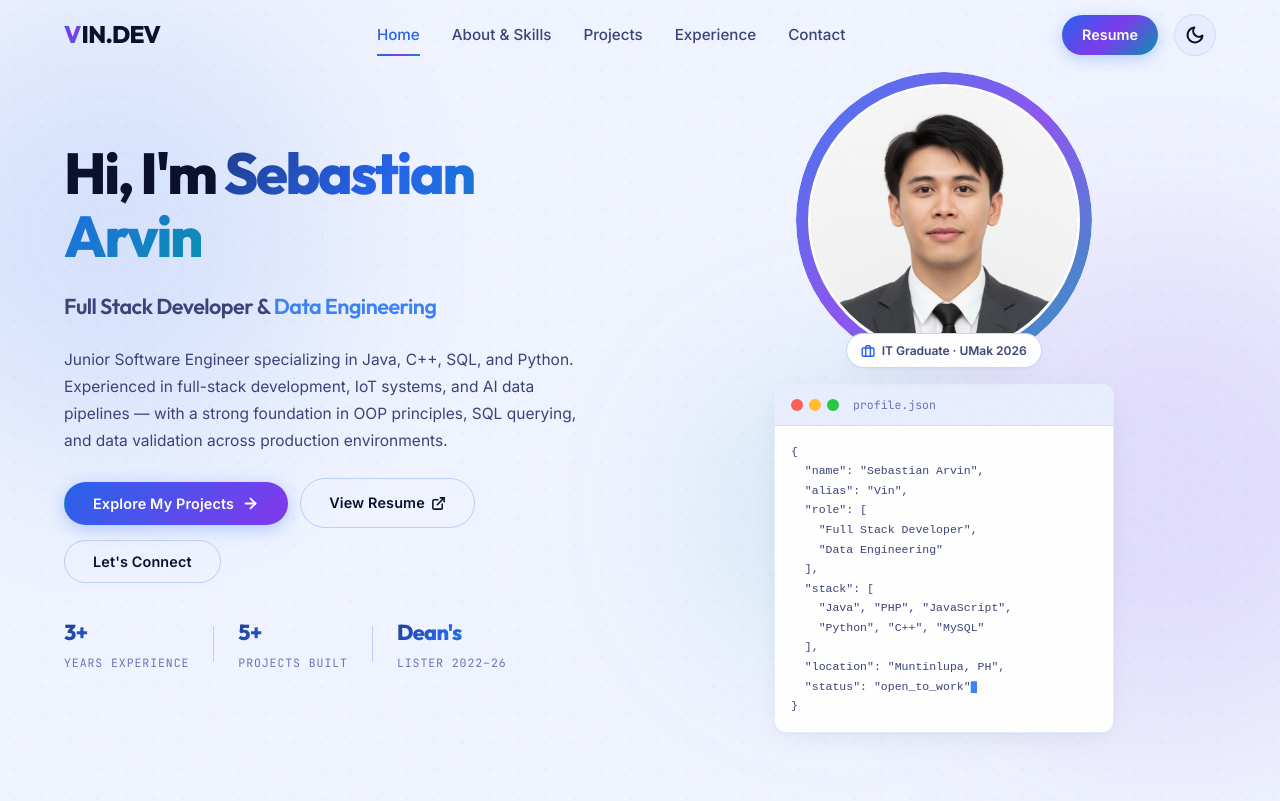
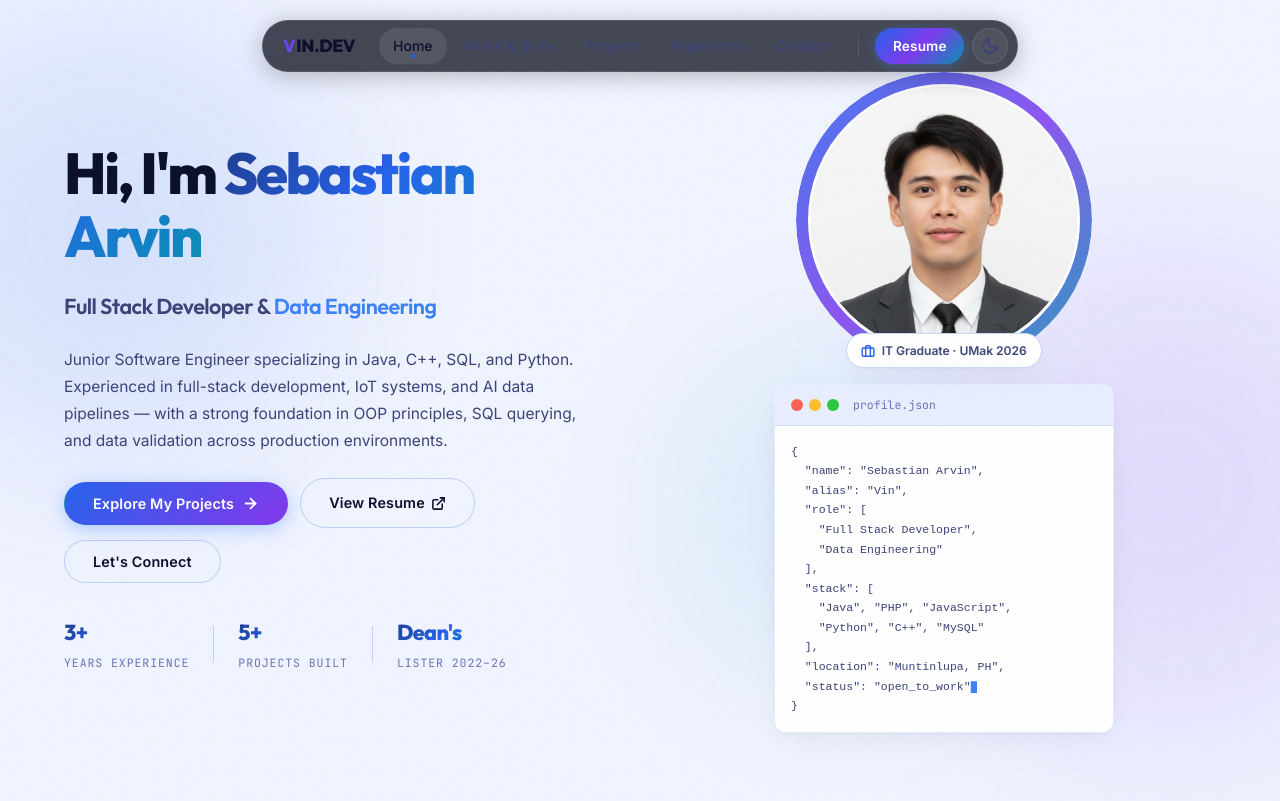
Before and after one commit to Artlein/MyPortfolio, a Next.js app: page / in a window 1280 px wide. Shown: the top 801 px of the page. Built offline with nearby package versions, Linux system fonts and the light colour scheme.

Commit message:
redesign: floating pill navbar with frosted glass and active dot indicator

```diff
--- a/src/components/Navbar.module.css
+++ b/src/components/Navbar.module.css
@@ -1,38 +1,49 @@
+/* ─── Floating Pill Navbar ─────────────────────────────────── */
 .header {
   position: fixed;
-  top: 0;
-  left: 0;
-  width: 100%;
+  top: 1.25rem;
+  left: 50%;
+  transform: translateX(-50%);
   z-index: 100;
+  width: auto;
+  max-width: calc(100vw - 2rem);
   transition: all var(--transition-normal);
-  border-bottom: 1px solid transparent;
-  background: transparent;
 }
 
-.scrolled {
-  background: var(--bg-glass);
-  backdrop-filter: blur(12px);
-  -webkit-backdrop-filter: blur(12px);
-  border-bottom: 1px solid var(--border-light);
-  box-shadow: 0 4px 30px rgba(0, 0, 0, 0.12);
-  padding: 0.25rem 0;
+/* Once scrolled, deepen the glass */
+.scrolled .navInner {
+  background: rgba(8, 10, 20, 0.88);
+  box-shadow: 0 8px 40px rgba(0, 0, 0, 0.35), 0 0 0 1px rgba(255,255,255,0.07);
 }
 
-.container {
+/* ─── The pill container ─────────────────────────────────── */
+.navInner {
   display: flex;
   align-items: center;
-  justify-content: space-between;
-  height: 70px;
+  gap: 0;
+  background: rgba(10, 13, 26, 0.75);
+  backdrop-filter: blur(18px);
+  -webkit-backdrop-filter: blur(18px);
+  border: 1px solid rgba(255, 255, 255, 0.09);
+  border-radius: 999px;
+  padding: 0.45rem 0.55rem 0.45rem 1.25rem;
+  box-shadow: 0 4px 24px rgba(0, 0, 0, 0.25), 0 0 0 1px rgba(255,255,255,0.04);
+  transition: all var(--transition-normal);
+  height: 52px;
 }
 
+/* ─── Logo ─────────────────────────────────────────────────── */
 .logo {
   font-family: var(--font-heading);
   font-weight: 800;
-  font-size: 1.5rem;
-  letter-spacing: -0.03em;
+  font-size: 1.1rem;
+  letter-spacing: -0.02em;
   color: var(--fg-primary);
   display: flex;
   align-items: center;
+  white-space: nowrap;
+  margin-right: 1.5rem;
+  text-decoration: none;
 }
 
 .logo span {
@@ -42,10 +53,11 @@
   margin-right: 1px;
 }
 
+/* ─── Desktop Nav ───────────────────────────────────────────── */
 .desktopNav {
   display: flex;
-  gap: 2rem;
   align-items: center;
+  gap: 0.15rem;
 }
 
 @media (max-width: 768px) {
@@ -55,56 +67,93 @@
 }
 
 .navLink {
-  font-size: 0.95rem;
+  font-size: 0.875rem;
   font-weight: 500;
   color: var(--fg-secondary);
+  padding: 0.4rem 0.875rem;
+  border-radius: 999px;
+  transition: all var(--transition-fast);
+  white-space: nowrap;
   position: relative;
-  padding: 0.5rem 0;
+  text-decoration: none;
 }
 
 .navLink:hover {
   color: var(--fg-primary);
-}
-
-.navLink::after {
-  content: '';
-  position: absolute;
-  bottom: 0;
-  left: 0;
-  width: 100%;
-  height: 2px;
-  background: var(--gradient-hero);
-  transform: scaleX(0);
-  transform-origin: right;
-  transition: transform var(--transition-normal);
-}
-
-.navLink:hover::after {
-  transform: scaleX(1);
-  transform-origin: left;
+  background: rgba(255, 255, 255, 0.06);
 }
 
 .active {
-  color: var(--primary) !important;
+  color: var(--fg-primary) !important;
+  background: rgba(255, 255, 255, 0.09) !important;
 }
 
-.active::after {
-  transform: scaleX(1) !important;
-  background: var(--gradient-hero) !important;
+.active::before {
+  content: '';
+  position: absolute;
+  bottom: 6px;
+  left: 50%;
+  transform: translateX(-50%);
+  width: 4px;
+  height: 4px;
+  border-radius: 50%;
+  background: var(--primary);
+  box-shadow: 0 0 6px var(--primary-glow);
 }
 
+/* ─── Actions ───────────────────────────────────────────────── */
 .actions {
   display: flex;
   align-items: center;
-  gap: 1rem;
+  gap: 0.5rem;
+  margin-left: 1rem;
 }
 
+/* Divider before actions */
+.actions::before {
+  content: '';
+  width: 1px;
+  height: 22px;
+  background: rgba(255, 255, 255, 0.1);
+  margin-right: 0.5rem;
+}
+
+/* ─── Resume Button ─────────────────────────────────────────── */
+.resumeBtn {
+  background: var(--gradient-hero);
+  color: #ffffff !important;
+  padding: 0.45rem 1.1rem;
+  border-radius: 999px;
+  font-size: 0.85rem;
+  font-weight: 600;
+  transition: all var(--transition-fast);
+  text-decoration: none;
+  box-shadow: 0 2px 12px rgba(59, 130, 246, 0.35);
+  display: inline-flex;
+  align-items: center;
+  white-space: nowrap;
+  letter-spacing: 0.01em;
+}
+
+.resumeBtn:hover {
+  transform: translateY(-1px);
+  box-shadow: 0 4px 18px rgba(59, 130, 246, 0.55);
+  filter: brightness(1.08);
+}
+
+@media (max-width: 768px) {
+  .resumeBtn {
+    display: none;
+  }
+}
+
+/* ─── Theme Toggle ──────────────────────────────────────────── */
 .themeToggle {
-  background: var(--bg-secondary);
-  border: 1px solid var(--border-light);
-  color: var(--fg-primary);
-  width: 42px;
-  height: 42px;
+  background: rgba(255, 255, 255, 0.06);
+  border: 1px solid rgba(255, 255, 255, 0.1);
+  color: var(--fg-secondary);
+  width: 36px;
+  height: 36px;
   border-radius: 50%;
   cursor: pointer;
   display: flex;
@@ -114,35 +163,39 @@
 }
 
 .themeToggle:hover {
-  background: var(--bg-tertiary);
-  transform: scale(1.05);
-  border-color: var(--border-medium);
-  box-shadow: 0 0 15px var(--primary-glow);
+  color: var(--fg-primary);
+  background: rgba(255, 255, 255, 0.1);
+  border-color: rgba(255, 255, 255, 0.18);
 }
 
 .sunIcon, .moonIcon {
-  transition: transform 0.5s ease;
+  transition: transform 0.4s ease;
 }
 
 .themeToggle:hover .sunIcon {
-  transform: rotate(45deg);
+  transform: rotate(40deg);
 }
 
 .themeToggle:hover .moonIcon {
-  transform: rotate(-15deg);
+  transform: rotate(-12deg);
 }
 
-/* Mobile Menu Button */
+/* ─── Mobile Menu Button ────────────────────────────────────── */
 .menuButton {
   display: none;
-  background: var(--bg-secondary);
-  border: 1px solid var(--border-light);
-  width: 42px;
-  height: 42px;
+  background: rgba(255, 255, 255, 0.06);
+  border: 1px solid rgba(255, 255, 255, 0.1);
+  width: 36px;
+  height: 36px;
   border-radius: 50%;
   cursor: pointer;
   align-items: center;
   justify-content: center;
+  transition: all var(--transition-fast);
+}
+
+.menuButton:hover {
+  background: rgba(255, 255, 255, 0.1);
 }
 
 @media (max-width: 768px) {
@@ -155,13 +208,13 @@
   display: flex;
   flex-direction: column;
   justify-content: space-between;
-  width: 18px;
-  height: 12px;
+  width: 16px;
+  height: 11px;
 }
 
 .burger span {
   display: block;
-  height: 2px;
+  height: 1.5px;
   width: 100%;
   background: var(--fg-primary);
   border-radius: 2px;
@@ -169,36 +222,37 @@
 }
 
 .burgerActive span:nth-child(1) {
-  transform: translateY(5px) rotate(45deg);
+  transform: translateY(4.75px) rotate(45deg);
 }
 
 .burgerActive span:nth-child(2) {
   opacity: 0;
+  transform: scaleX(0);
 }
 
 .burgerActive span:nth-child(3) {
-  transform: translateY(-5px) rotate(-45deg);
+  transform: translateY(-4.75px) rotate(-45deg);
 }
 
-/* Mobile Drawer */
+/* ─── Mobile Drawer ─────────────────────────────────────────── */
 .mobileDrawer {
   position: fixed;
-  top: 70px;
+  top: 0;
   left: 0;
   width: 100%;
-  height: 0;
-  background: var(--bg-glass);
-  backdrop-filter: blur(20px);
-  -webkit-backdrop-filter: blur(20px);
-  z-index: 99;
-  overflow: hidden;
-  transition: height var(--transition-normal);
-  border-bottom: 0px solid transparent;
+  height: 100vh;
+  background: rgba(6, 8, 18, 0.97);
+  backdrop-filter: blur(24px);
+  -webkit-backdrop-filter: blur(24px);
+  z-index: 98;
+  opacity: 0;
+  pointer-events: none;
+  transition: opacity 0.3s ease;
 }
 
 .drawerOpen {
-  height: calc(100vh - 70px);
-  border-bottom: 1px solid var(--border-light);
+  opacity: 1;
+  pointer-events: all;
 }
 
 .mobileNav {
@@ -207,62 +261,58 @@
   align-items: center;
   justify-content: center;
   height: 100%;
-  gap: 2.5rem;
-  padding-bottom: 4rem;
+  gap: 2rem;
 }
 
 .mobileLink {
   font-family: var(--font-heading);
-  font-size: 1.5rem;
-  font-weight: 600;
-  color: var(--fg-secondary);
-  transition: color var(--transition-fast);
+  font-size: 1.75rem;
+  font-weight: 700;
+  color: rgba(255, 255, 255, 0.45);
+  transition: all var(--transition-fast);
+  text-decoration: none;
+  letter-spacing: -0.02em;
 }
 
-.mobileLink:hover, .mobileActive {
-  color: var(--primary);
-  text-shadow: 0 0 10px var(--primary-glow);
-}
-
-.resumeBtn {
-  background: var(--gradient-hero);
-  color: #ffffff !important;
-  padding: 0.5rem 1.25rem;
-  border-radius: 50px;
-  font-size: 0.9rem;
-  font-weight: 600;
-  transition: all var(--transition-fast);
-  text-decoration: none;
-  box-shadow: 0 4px 15px rgba(59, 130, 246, 0.3);
-  display: inline-flex;
-  align-items: center;
-}
-
-.resumeBtn:hover {
-  transform: translateY(-2px);
-  box-shadow: 0 6px 20px rgba(59, 130, 246, 0.5);
-}
-
-@media (max-width: 768px) {
-  .resumeBtn {
-    display: none;
-  }
+.mobileLink:hover,
+.mobileActive {
+  color: var(--fg-primary);
 }
 
 .mobileResumeBtn {
+  margin-top: 1rem;
   background: var(--gradient-hero);
   color: #ffffff !important;
-  padding: 0.75rem 2rem;
-  border-radius: 50px;
-  font-size: 1.25rem;
+  padding: 0.75rem 2.5rem;
+  border-radius: 999px;
+  font-size: 1rem;
   font-weight: 600;
-  margin-top: 1rem;
-  box-shadow: 0 4px 15px rgba(99, 102, 241, 0.2);
+  box-shadow: 0 4px 20px rgba(59, 130, 246, 0.3);
   transition: all var(--transition-fast);
   text-decoration: none;
 }
 
 .mobileResumeBtn:hover {
   transform: translateY(-2px);
-  box-shadow: 0 6px 20px rgba(59, 130, 246, 0.5);
+  box-shadow: 0 8px 28px rgba(59, 130, 246, 0.5);
 }
+
+/* ─── Mobile responsive pill ───────────────────────────────── */
+@media (max-width: 768px) {
+  .header {
+    top: 0.75rem;
+  }
+
+  .navInner {
+    padding: 0.4rem 0.5rem 0.4rem 1.1rem;
+    height: 48px;
+  }
+
+  .logo {
+    margin-right: 0;
+  }
+
+  .actions::before {
+    display: none;
+  }
+}
--- a/src/components/Navbar.tsx
+++ b/src/components/Navbar.tsx
@@ -74,11 +74,10 @@ export default function Navbar() {
 
   return (
     <header
-      className={`${styles.header} ${isScrolled ? styles.scrolled : ""} ${
-        mobileMenuOpen ? styles.menuOpen : ""
-      }`}
+      className={`${styles.header} ${isScrolled ? styles.scrolled : ""}`}
     >
-      <div className={`${styles.container} container`}>
+      <div className={`${styles.navInner}`}>
+        {/* Logo */}
         <a href="#home" onClick={(e) => handleNavClick(e, "#home")} className={styles.logo}>
           <span>V</span>IN.DEV
         </a>
@@ -92,9 +91,7 @@ export default function Navbar() {
                 key={item.href}
                 href={item.href}
                 onClick={(e) => handleNavClick(e, item.href)}
-                className={`${styles.navLink} ${
-                  activeSection === id ? styles.active : ""
-                }`}
+                className={`${styles.navLink} ${activeSection === id ? styles.active : ""}`}
               >
                 {item.label}
               </a>
@@ -102,6 +99,7 @@ export default function Navbar() {
           })}
         </nav>
 
+        {/* Actions */}
         <div className={styles.actions}>
           <a
             href="/resume.pdf"
@@ -117,18 +115,7 @@ export default function Navbar() {
             aria-label={`Switch to ${theme === "dark" ? "light" : "dark"} mode`}
           >
             {theme === "dark" ? (
-              // Sun Icon
-              <svg
-                width="20"
-                height="20"
-                viewBox="0 0 24 24"
-                fill="none"
-                stroke="currentColor"
-                strokeWidth="2.5"
-                strokeLinecap="round"
-                strokeLinejoin="round"
-                className={styles.sunIcon}
-              >
+              <svg width="18" height="18" viewBox="0 0 24 24" fill="none" stroke="currentColor" strokeWidth="2.5" strokeLinecap="round" strokeLinejoin="round" className={styles.sunIcon}>
                 <circle cx="12" cy="12" r="5"></circle>
                 <line x1="12" y1="1" x2="12" y2="3"></line>
                 <line x1="12" y1="21" x2="12" y2="23"></line>
@@ -140,18 +127,7 @@ export default function Navbar() {
                 <line x1="18.36" y1="5.64" x2="19.78" y2="4.22"></line>
               </svg>
             ) : (
-              // Moon Icon
-              <svg
-                width="20"
-                height="20"
-                viewBox="0 0 24 24"
-                fill="none"
-                stroke="currentColor"
-                strokeWidth="2.5"
-                strokeLinecap="round"
-                strokeLinejoin="round"
-                className={styles.moonIcon}
-              >
+              <svg width="18" height="18" viewBox="0 0 24 24" fill="none" stroke="currentColor" strokeWidth="2.5" strokeLinecap="round" strokeLinejoin="round" className={styles.moonIcon}>
                 <path d="M21 12.79A9 9 0 1 1 11.21 3 7 7 0 0 0 21 12.79z"></path>
               </svg>
             )}
@@ -182,9 +158,7 @@ export default function Navbar() {
                 key={item.href}
                 href={item.href}
                 onClick={(e) => handleNavClick(e, item.href)}
-                className={`${styles.mobileLink} ${
-                  activeSection === id ? styles.mobileActive : ""
-                }`}
+                className={`${styles.mobileLink} ${activeSection === id ? styles.mobileActive : ""}`}
               >
                 {item.label}
               </a>
```
